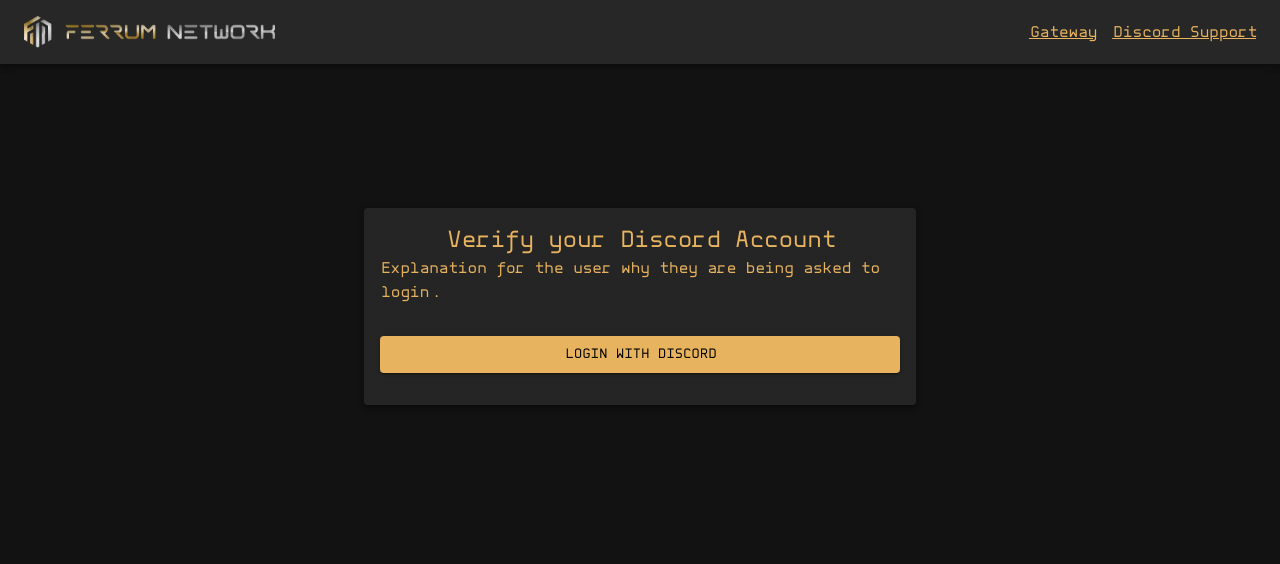
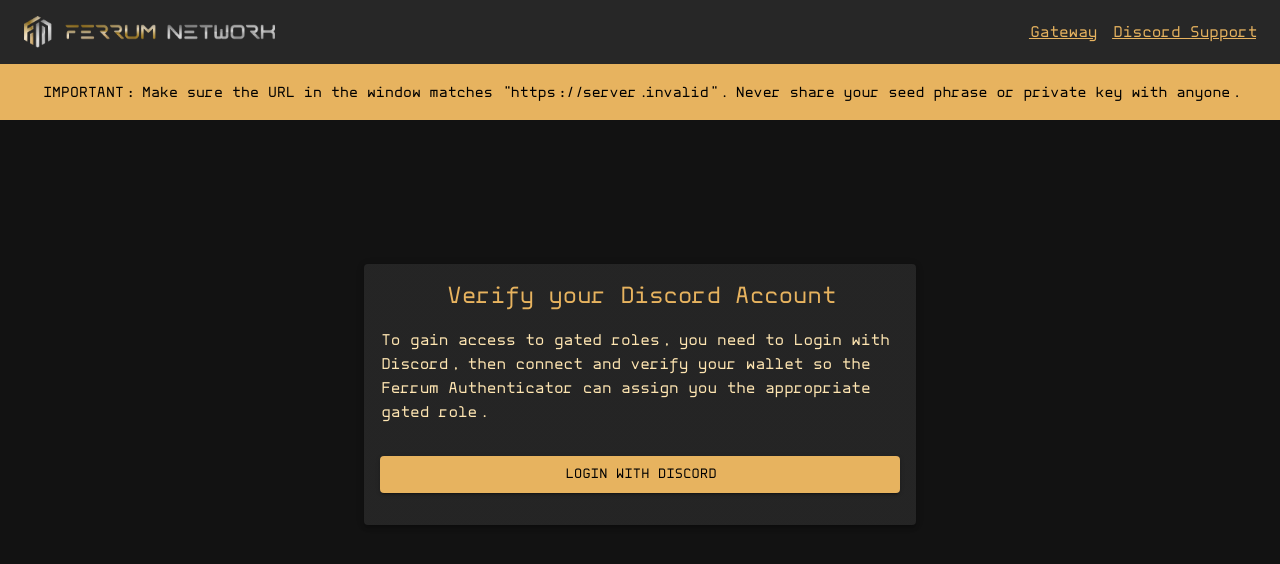
Before and after one commit to ferrumnet/authenticator, a React (Create React App) app: page /discord-authentication in a window 1280 px wide. Shown: the top 564 px of the page. Built offline with nearby package versions, Linux system fonts and the light colour scheme; no server answers.

Commit message:
updated header warning and message in Discord:

```diff
--- /dev/null
+++ b/src/components/AlertInfoBar.tsx
@@ -0,0 +1,18 @@
+// src/components/AlertInfoBar.tsx
+
+import React from 'react';
+import { Box, Typography } from '@mui/material';
+
+const REACT_APP_DISCORD_REDIRECT_URL = process.env.REACT_APP_DISCORD_REDIRECT_URL;
+
+function AlertInfoBar() {
+    return (
+        <Box sx={{ width: '100%', bgcolor: 'primary.main', p: 2 }}>
+            <Typography variant="h6" align="center" color="primary.contrastText" fontSize={15}>
+                IMPORTANT: Make sure the URL in the window matches "{REACT_APP_DISCORD_REDIRECT_URL}". Never share your seed phrase or private key with anyone.
+            </Typography>
+        </Box>
+    );
+}
+
+export default AlertInfoBar;
--- a/src/components/DiscordAuthenticator.tsx
+++ b/src/components/DiscordAuthenticator.tsx
@@ -3,6 +3,7 @@
 import Web3 from 'web3';
 import { AppBar, Box, Button, Container, Link, Paper, Toolbar, Typography } from '@mui/material';
 import HeaderFullWidth from './HeaderFullWidth';
+import AlertInfoBar from './AlertInfoBar';
 
 const REACT_APP_DISCORD_CLIENT_ID = process.env.REACT_APP_DISCORD_CLIENT_ID;
 const REACT_APP_DISCORD_REDIRECT_URL = process.env.REACT_APP_DISCORD_REDIRECT_URL as string;
@@ -131,6 +132,7 @@
     return (
         <Box>
             <HeaderFullWidth />
+            <AlertInfoBar />
             <Container component="main" maxWidth="sm" sx={{ mt: 8, display: 'flex', flexDirection: 'column', alignItems: 'center', p: 2 }}>
                 <Paper sx={{ mt: 8, display: 'flex', flexDirection: 'column', alignItems: 'center', p: 2 }} elevation={3}>
                     {!authorizationCode ? (
@@ -138,8 +140,8 @@
                             <Typography component="h1" variant="h5">
                                 Verify your Discord Account
                             </Typography>
-                            <Typography component="p">
-                                Explanation for the user why they are being asked to login.
+                            <Typography component="p" sx={{mt:2}} color="secondary">
+                                To gain access to gated roles, you need to Login with Discord, then connect and verify your wallet so the Ferrum Authenticator can assign you the appropriate gated role.
                             </Typography>
                             <Box
                                 sx={{ width: '100%', mt: 1 }}
```
Also changed, not shown: 2 other files (tests, documents, lock files or other folders).
